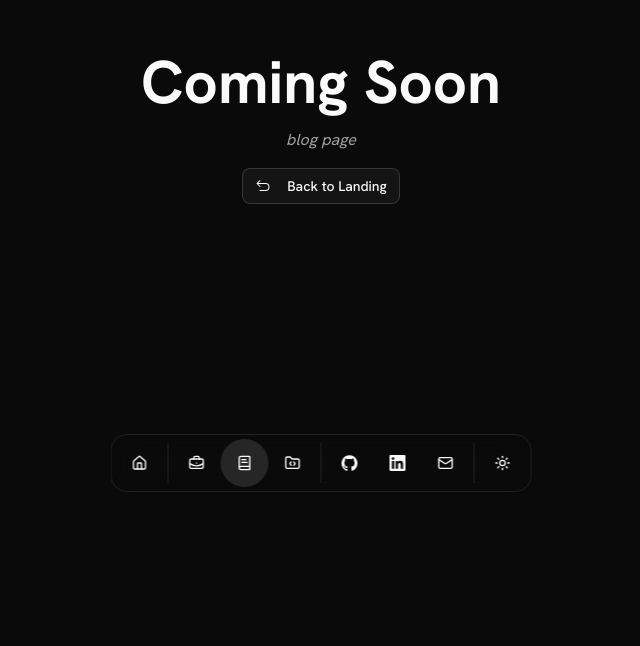
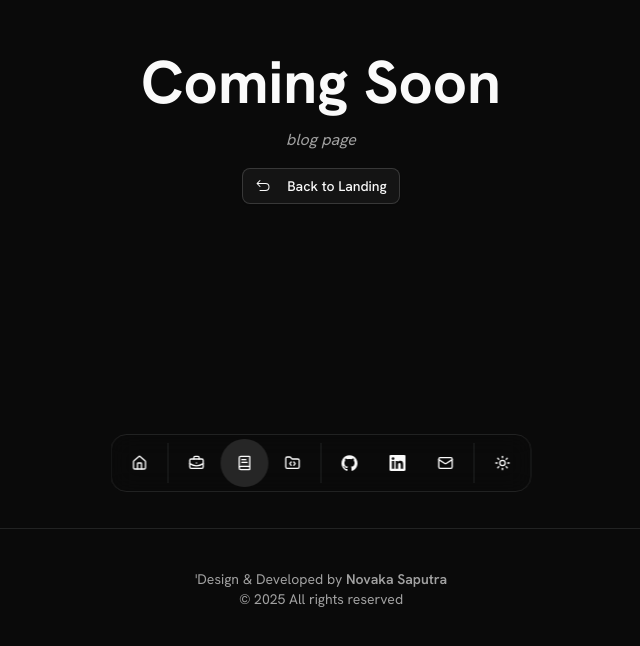
Before and after one commit to novaka-dev/portofolio-v1, a Next.js app: page /blog in a window 1280 px wide. Shown: the part 272-918 px from the top of the page, without its empty margins (319-959 px from the left). Before the commit the page ends 800 px from the top, so only its background shows below. Built offline with nearby package versions, Linux system fonts and the light colour scheme.

Commit message:
feat(footer): create footer page

```diff
--- a/package.json
+++ b/package.json
@@ -27,6 +27,7 @@
     "class-variance-authority": "^0.7.1",
     "clsx": "^2.1.1",
     "gray-matter": "^4.0.3",
+    "lenis": "^1.3.8",
     "lucide-react": "^0.525.0",
     "motion": "^12.23.6",
     "next": "15.3.5",
--- a/src/app/layout.tsx
+++ b/src/app/layout.tsx
@@ -4,6 +4,8 @@ import "./globals.css";
 import { ThemeProvider } from "@/components/common/ThemeProvider";
 import { Navbar } from "@/components/common/Navbar";
 import FlyingDragon from "@/components/common/FlyingDragon";
+import ReactLenis from "lenis/react";
+import Footer from "@/components/common/Footer";
 
 const hankenGrotesk = Hanken_Grotesk({
   subsets: ["latin"],
@@ -29,9 +31,12 @@ export default function RootLayout({
           enableSystem
           disableTransitionOnChange
         >
-          <Navbar />
-          {children}
-          <FlyingDragon /> {/* ✅ Tambahin ini */}
+          <ReactLenis root options={{ lerp: 0.1, duration: 1.5 }}>
+            <Navbar />
+            {children}
+            <FlyingDragon /> {/* ✅ Tambahin ini */}
+            <Footer />
+          </ReactLenis>
         </ThemeProvider>
       </body>
     </html>
--- /dev/null
+++ b/src/components/common/Footer.tsx
@@ -0,0 +1,26 @@
+import { footerConfig } from "@/config/Footer";
+import { Container } from "./Container";
+import Link from "next/link";
+
+export default function Footer() {
+  return (
+    <Container className="py-10 mb-16 border-t ">
+      <div className="flex flex-col justify-center items-center ">
+        <p className="text-sm text-muted-foreground">
+          {footerConfig.text}{" "}
+          <Link
+            href={footerConfig.developerUrl}
+            target="_blank"
+            rel="noreferrer noopener"
+            className="font-semibold hover:underline"
+          >
+            {footerConfig.developer}
+          </Link>
+        </p>
+        <p className="text-sm text-muted-foreground">
+          &copy; {new Date().getFullYear()} {footerConfig.copyright}
+        </p>
+      </div>
+    </Container>
+  );
+}
--- a/src/components/experience/ExperienceCard.tsx
+++ b/src/components/experience/ExperienceCard.tsx
@@ -32,9 +32,9 @@ export default function ExperienceCard({ experience }: ExperienceCardProps) {
           <Image
             src={experience.image}
             alt={experience.company}
-            width={100}
-            height={100}
-            className="size-12 rounded-sm"
+            width={500}
+            height={500}
+            className="size-14 aspect-square rounded-sm"
           />
           <div className="flex flex-col">
             <div className="flex items-center gap-2">
--- a/src/components/experience/ExperienceTimline.tsx
+++ /dev/null
@@ -1,60 +0,0 @@
-import {
-  Timeline,
-  TimelineContent,
-  TimelineDate,
-  TimelineHeader,
-  TimelineIndicator,
-  TimelineItem,
-  TimelineSeparator,
-  TimelineTitle,
-} from "@/components/ui/timeline";
-
-const items = [
-  {
-    id: 1,
-    date: "Mar 15, 2024",
-    title: "Project Kickoff",
-    description:
-      "Initial team meeting and project scope definition. Established key milestones and resource allocation.",
-  },
-  {
-    id: 2,
-    date: "Mar 22, 2024",
-    title: "Design Phase",
-    description:
-      "Completed wireframes and user interface mockups. Stakeholder review and feedback incorporated.",
-  },
-  {
-    id: 3,
-    date: "Apr 5, 2024",
-    title: "Development Sprint",
-    description:
-      "Backend API implementation and frontend component development in progress.",
-  },
-  {
-    id: 4,
-    date: "Apr 19, 2024",
-    title: "Testing & Deployment",
-    description:
-      "Quality assurance testing, performance optimization, and production deployment preparation.",
-  },
-];
-export default function ExperienceTimline() {
-  return (
-    <div>
-      <Timeline defaultValue={3}>
-        {items.map((item) => (
-          <TimelineItem key={item.id} step={item.id}>
-            <TimelineHeader>
-              <TimelineSeparator />
-              <TimelineDate>{item.date}</TimelineDate>
-              <TimelineTitle>{item.title}</TimelineTitle>
-              <TimelineIndicator />
-            </TimelineHeader>
-            <TimelineContent>{item.description}</TimelineContent>
-          </TimelineItem>
-        ))}
-      </Timeline>
-    </div>
-  );
-}
--- a/src/components/landing/Blog.tsx
+++ b/src/components/landing/Blog.tsx
@@ -7,7 +7,7 @@ export default function Blog() {
   const posts = getPublishedBlogPosts();
 
   return (
-    <Container className="mt-20 min-h-screen">
+    <Container className="mt-20">
       <SectionHeading
         heading="Blogs"
         subHeading="Timeline of thoughts"
--- a/src/config/Experience.tsx
+++ b/src/config/Experience.tsx
@@ -174,7 +174,7 @@ export const experiences: Experience[] = [
     company: "CV. Teknologi Nusantara",
     position: "Front-end Web Developer",
     location: "Bekasi City, Indonesia (On-site)",
-    image: "/company/dicoding-dbs.png",
+    image: "/company/loginusa.png",
     useTimeline: false,
     description: [
       {
--- /dev/null
+++ b/src/config/Footer.tsx
@@ -0,0 +1,6 @@
+export const footerConfig = {
+  developer: "Novaka Saputra",
+  text: "'Design & Developed by",
+  copyright: "All rights reserved",
+  developerUrl: "https://github.com/novaka-dev", // optional
+};
```
Also changed, not shown: public/company/loginusa.png (added), 1 other file (tests, documents, lock files or other folders).
